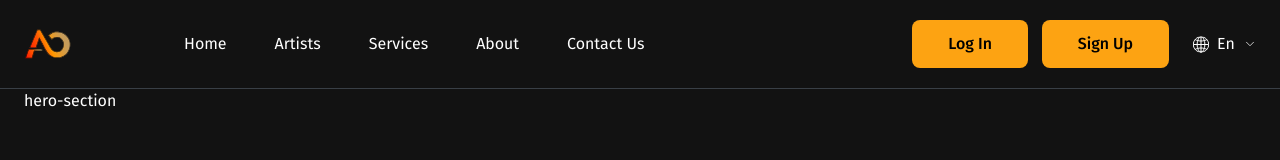
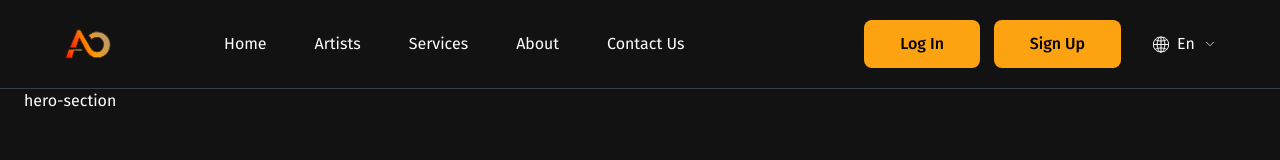
Before and after one commit to chubinaaa/artoa-FE, a Next.js app: page / in a window 1280 px wide. Shown: the top 160 px of the page. Built offline with nearby package versions, Linux system fonts and the light colour scheme.

Commit message:
Discard changes to src/components/header/public-header.tsx

```diff
--- a/src/components/header/public-header.tsx
+++ b/src/components/header/public-header.tsx
@@ -7,17 +7,17 @@ import Link from "next/link";
 
 export function PublicHeader() {
   return (
-    <header className="flex w-full justify-between border-b py-4 md:py-5">
-      <div className="container mx-auto flex justify-between">
-        <div className="flex items-center gap-6 md:gap-16 lg:gap-28">
+    <header className="flex w-full justify-between border-b border-border px-6 py-4 md:px-16 md:py-5">
+      <div className="flex w-full justify-between">
+        <div className="flex items-center gap-28 max-sm:gap-3">
           <MenuButton />
           <Link href={"/"}>
             <Icons.logo className="size-12 cursor-pointer max-sm:size-8" />
           </Link>
           <Navigation />
         </div>
-        <div className="max-ms: flex items-center gap-3 sm:gap-4 md:gap-6">
-          <Icons.avatarIcon className="block md:block lg:hidden" />
+        <div className="max-ms: flex items-center gap-2 md:gap-8">
+          <Icons.avatarIcon className="block sm:hidden" />
           <HeaderButtons />
           <LanguageSwitcher />
         </div>
```
